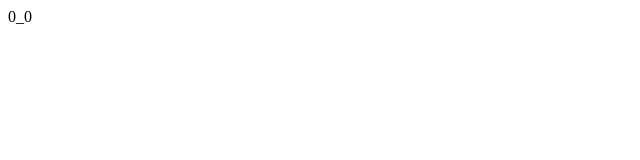
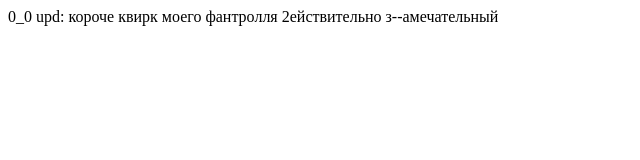
Before and after one commit to SpookyAmongst/idk, a plain HTML site: page test.html in a window 1280 px wide. Shown: the whole page, without its empty margins (0-640 px from the left). Drawn offline with Linux system fonts and the light colour scheme.

Commit message:
Update test.html
first btw

```diff
--- a/test.html
+++ b/test.html
@@ -1,5 +1,6 @@
 <html>
 <body>
 0_0
+upd: короче квирк моего фантролля 2ействительно з--амечательный
 </body>
 </html>
```
